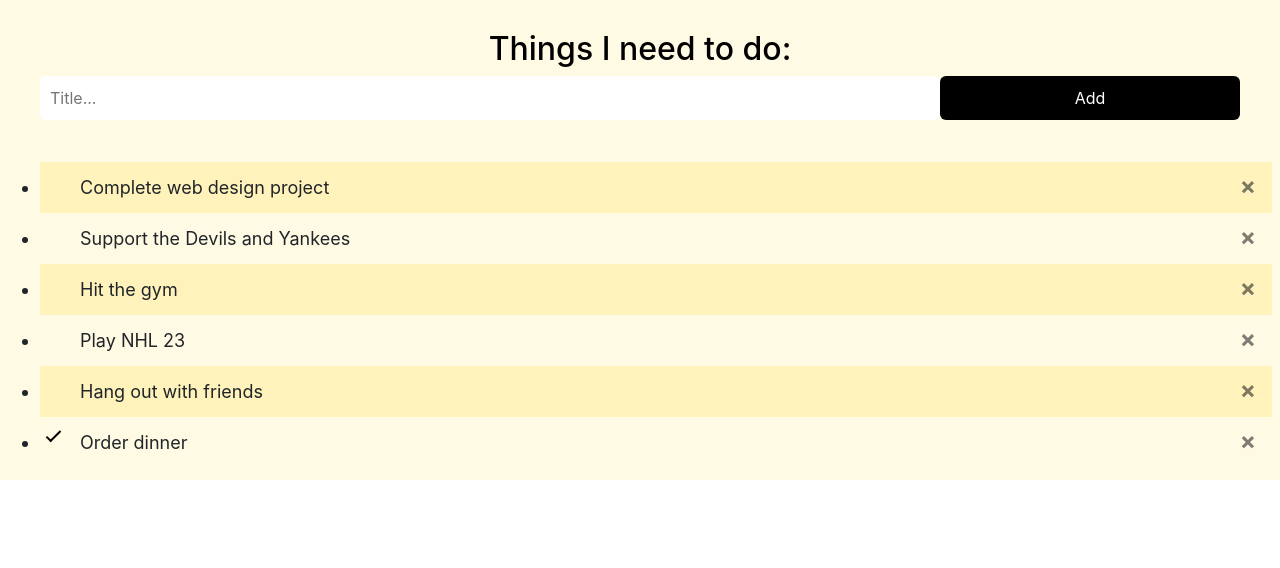
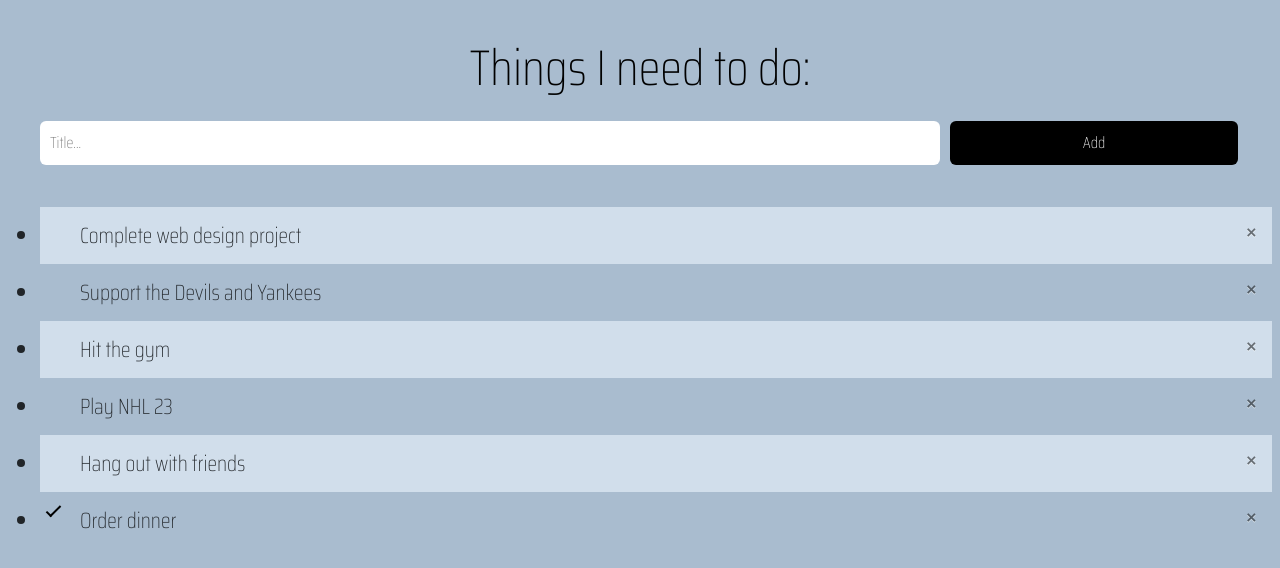
Before and after one commit to MReiss97/To-Do-list, a plain HTML site: page index.html in a window 1280 px wide. Drawn offline with nearby package versions, Linux system fonts and the light colour scheme.

Commit message:
initial commit

```diff
--- a/index.html
+++ b/index.html
@@ -6,12 +6,14 @@
     <meta charset="utf-8">
     <meta name="viewport" content="width=device-width, initial-scale=1, shrink-to-fit=no">
     <link rel="stylesheet" href="/style.css">
-    <!-- Bootstrap CSS -->
     <link rel="stylesheet" href="https://stackpath.bootstrapcdn.com/bootstrap/4.3.1/css/bootstrap.min.css" integrity="sha384-ggOyR0iXCbMQv3Xipma34MD+dH/1fQ784/j6cY/iJTQUOhcWr7x9JvoRxT2MZw1T" crossorigin="anonymous">
+    <link rel="preconnect" href="https://fonts.googleapis.com">
+    <link rel="preconnect" href="https://fonts.gstatic.com" crossorigin>
+    <link href="https://fonts.googleapis.com/css2?family=Saira+Condensed:wght@100&display=swap" rel="stylesheet">
   </head>
-  <body>
+  <body style="background-color: #a9bccf;">
      <div id="myDIV" class="header">
-        <h2>Things I need to do: </h2>
+        <p>Things I need to do: </p>
         <input type="text" id="myInput" placeholder="Title...">
         <span onclick="newElement()" class="addBtn">Add</span>
      </div>
--- a/style.css
+++ b/style.css
@@ -1,6 +1,10 @@
 * {
    box-sizing: border-box;
+   font-family: 'Saira Condensed', sans-serif;
+}
 
+p {
+    font-size: 50px;
 }
 /* remove margin and padding from ul */
 ul{
@@ -14,8 +18,8 @@ ul, li {
     cursor: pointer;
     position: relative;
     padding: 12px 8px 12px 40px;
-    background: #fffae3;
-    font-size: 18px;
+    background: #a9bccf;
+    font-size: 22px;
     transition: .2s;
 /* Make LI unselectable */
 -webkit-user-select: none;
@@ -26,11 +30,12 @@ user-select: none;
 
 /* Add odd even colors to list */
 ul li:nth-child(odd) {
-    background: #fff3bb;
+    background: #d1deeb;
 }
 
 ul li:hover{
-    background: white;
+    background: #3c5f7a;
+    color: white;
 }
 
 ul li.checked::before{
@@ -60,7 +65,7 @@ ul li.checked::before{
 
 .header{
     padding: 30px 40px;
-    background-color: #fffae3;
+    background-color: #a9bccf;
     color: black;
     text-align: center;
 }
@@ -78,7 +83,8 @@ input {
 
 .addBtn {
     padding: 10px;
-    width: 25%;
+    margin-left: 10px;
+    width: 24%;
     background-color: black;
     color: white;
     float: left;
@@ -96,6 +102,6 @@ input {
 }
 
 .addBtn:hover{
-    background-color: gray;
+    background-color: #3c5f7a;
     color:white;
 }
```
